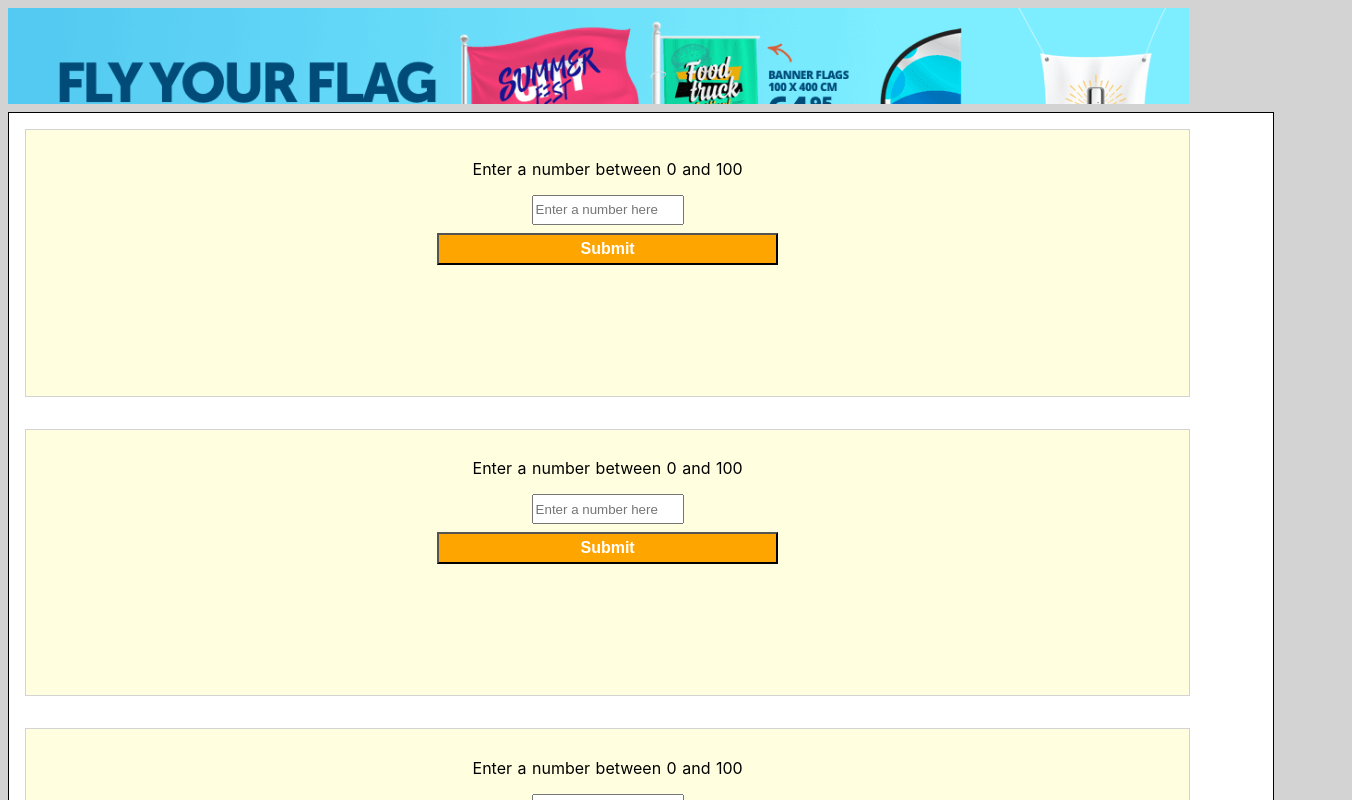
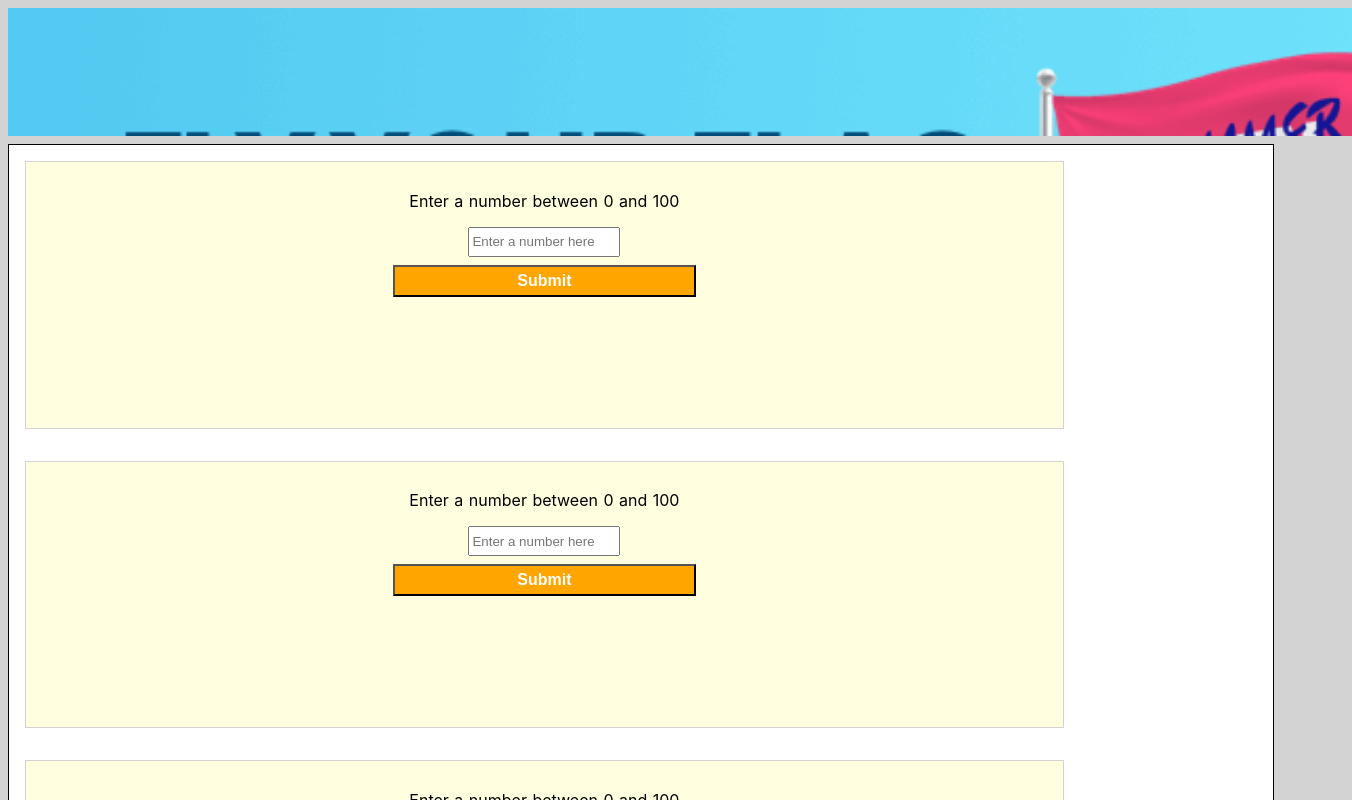
Before and after one commit to YvanSchaaik/fullstack_guess_game, a Nuxt app: page / in a window 1280 px wide. Shown: the top 800 px of the page, 1352 px wide, since content can reach past the window. Built offline with nearby package versions, Linux system fonts and the light colour scheme.

Commit message:
Increase the size of the image

```diff
--- a/components/GameContainer.vue
+++ b/components/GameContainer.vue
@@ -18,7 +18,7 @@ export default {
 
 .game_form {
     text-align: center;
-    width: 90%;
+    width: 80%;
     height: 30vh;
     background-color: lightyellow;
 }
--- a/pages/index.vue
+++ b/pages/index.vue
@@ -23,10 +23,10 @@ export default {
 .banner {
   background: url("../assets/header_banner.png") no-repeat border-box;
   /* background-position: left 15% top */
-  background-size: 90%;
+  background-size: 200%;
   width: 100vw;
   height: 8vh;
-  padding: 1rem;
+  padding: 2rem;
   margin-right: 1rem;
 }
 
```
